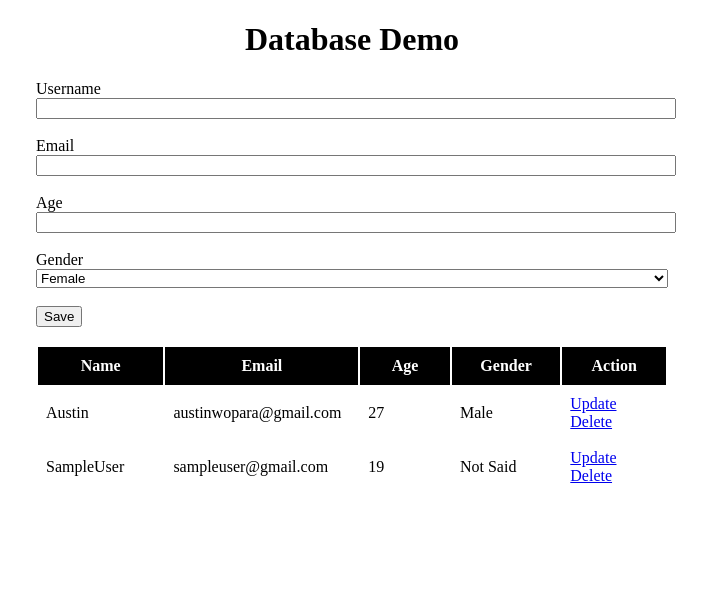
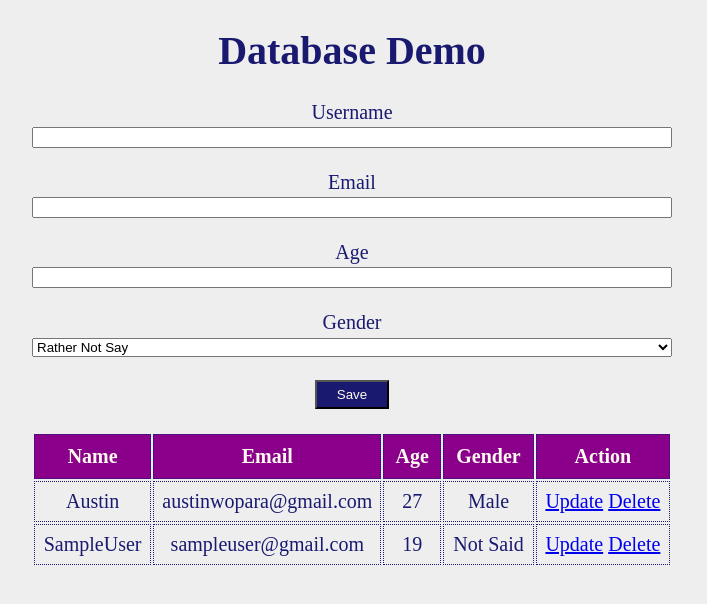
Before and after one commit to Ze-Austin/altschool-python, a Flask app: page / in a window 1280 px wide. Shown: the top 604 px of the page, without its empty margins (288-995 px from the left). Run offline with Flask 2, Linux system fonts and the light colour scheme; data comes from the database, SQL or seed files in the repository; both versions use the stored data as it was after the commit.

Commit message:
beautified and made the page responsive with CSS

```diff
--- a/LearnDB/templates/models.html
+++ b/LearnDB/templates/models.html
@@ -1,64 +1,96 @@
 <!DOCTYPE html>
 <html lang="en">
   <head>
-    <meta charset="UTF-8">
-    <meta http-equiv="X-UA-Compatible" content="IE=edge">
-    <meta name="viewport" content="width=device-width, initial-scale=1.0">
+    <meta charset="UTF-8" />
+    <meta http-equiv="X-UA-Compatible" content="IE=edge" />
+    <meta name="viewport" content="width=device-width, initial-scale=1.0" />
     <title>Database Demo</title>
     <style>
-        h1{
+      * {
+        box-sizing: border-box;
+      }
+      body {
+        margin: 0;
         text-align: center;
+        background-color: #eee;
+        color: midnightblue;
+        font-size: 20px;
       }
-        th{
-            width: 200px;
-            background-color: black;
-            color: white;
-            padding: 10px;
-        }
-        .form{
-            width:50%;
+      .container {
+        width: 50%;
         margin: auto;
       }
-        .form input{
+      .container input {
         width: 100%;
       }
-        .form select{
+      .container select {
         width: 100%;
       }
-        td{
+      .table_wrapper {
+        width: 100%;
+        margin: 0 auto;
+        overflow-x: auto;
+        white-space: nowrap;
+      }
+      th {
+        width: 200px;
+        background-color: darkmagenta;
+        color: floralwhite;
+        padding: 10px;
+        border: 1px dotted midnightblue;
+      }
+      td {
         padding: 8px;
+        border: 1px dotted midnightblue;
+      }
+      button {
+        background-color: midnightblue;
+        color: floralwhite;
+        padding: 5px 20px;
+        cursor: pointer;
+      }
+      button:hover {
+        background-color: blue;
+        transition: 0.3s;
+      }
+      @media (max-width: 840px) {
+        .container {
+          width: 100%;
+          padding: 1rem;
+        }
       }
     </style>
   </head>
   <body>
     <h1>Database Demo</h1>
-    <div class="form">
+    <div class="container">
       <form action="{{url_for('create_user')}}" method="POST">
         <label for="username">Username</label>
-            <input type="text" name="username" id="username">
-            <br>
-            <br>
+        <input type="text" name="username" id="username" />
+        <br />
+        <br />
         <label for="email">Email</label>
-            <input type="text" name="email" id="email">
-            <br>
-            <br>
+        <input type="text" name="email" id="email" />
+        <br />
+        <br />
         <label for="age">Age</label>
-            <input type="number" name="age" id="age">
-            <br>
-            <br>
+        <input type="number" name="age" id="age" />
+        <br />
+        <br />
         <label for="gender">Gender</label>
         <select name="gender" id="gender">
-                <option value="female">Female</option>
-                <option value="male">Male</option>
-                <option value="other">Other</option>
-                <option value="rather_not_say">Rather Not Say</option>
+          <option value="Female">Female</option>
+          <option value="Male">Male</option>
+          <option value="Nonbinary">Nonbinary</option>
+          <option value="Not Said" selected>Rather Not Say</option>
         </select>
-            <br>
-            <br>
+        <br />
+        <br />
         <button type="submit">Save</button>
       </form>
 
-        <br>
+      <br />
+      <div class="table_wrapper">
         <table>
           <thead>
             <th>Name</th>
@@ -74,13 +106,12 @@
               <td>{{user.email}}</td>
               <td>{{user.age}}</td>
               <td>{{user.gender}}</td>
-                    <td>
-                        <a href="/">Update</a> <a href="/">Delete</a>
-                    </td>
+              <td><a href="/">Update</a> <a href="/">Delete</a></td>
             </tr>
             {% endfor %}
           </tbody>
         </table>
       </div>
+    </div>
   </body>
 </html>
```
Also changed, not shown: LearnDB/users.db. Lines whose indentation alone changed are shown as unchanged.
